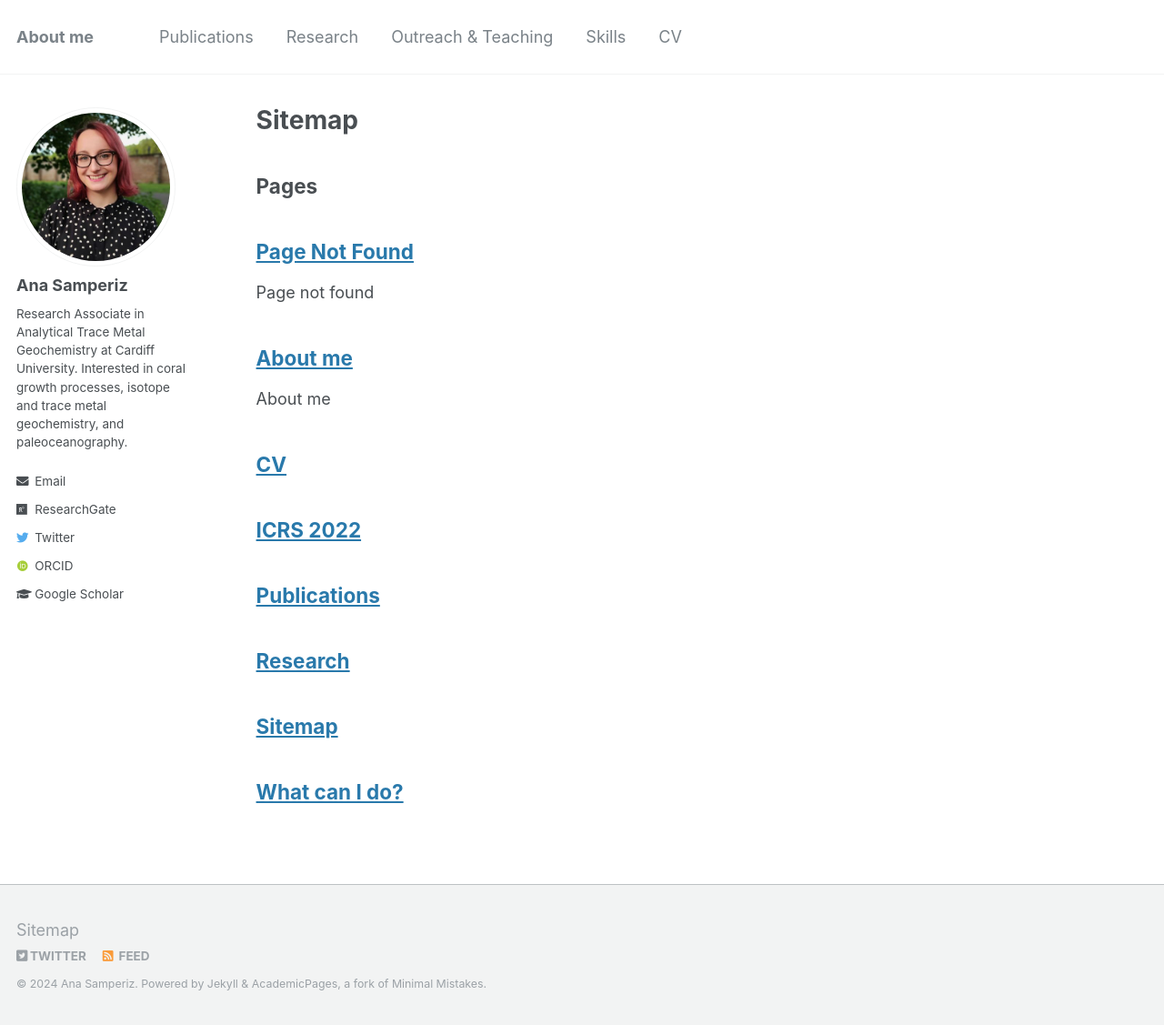
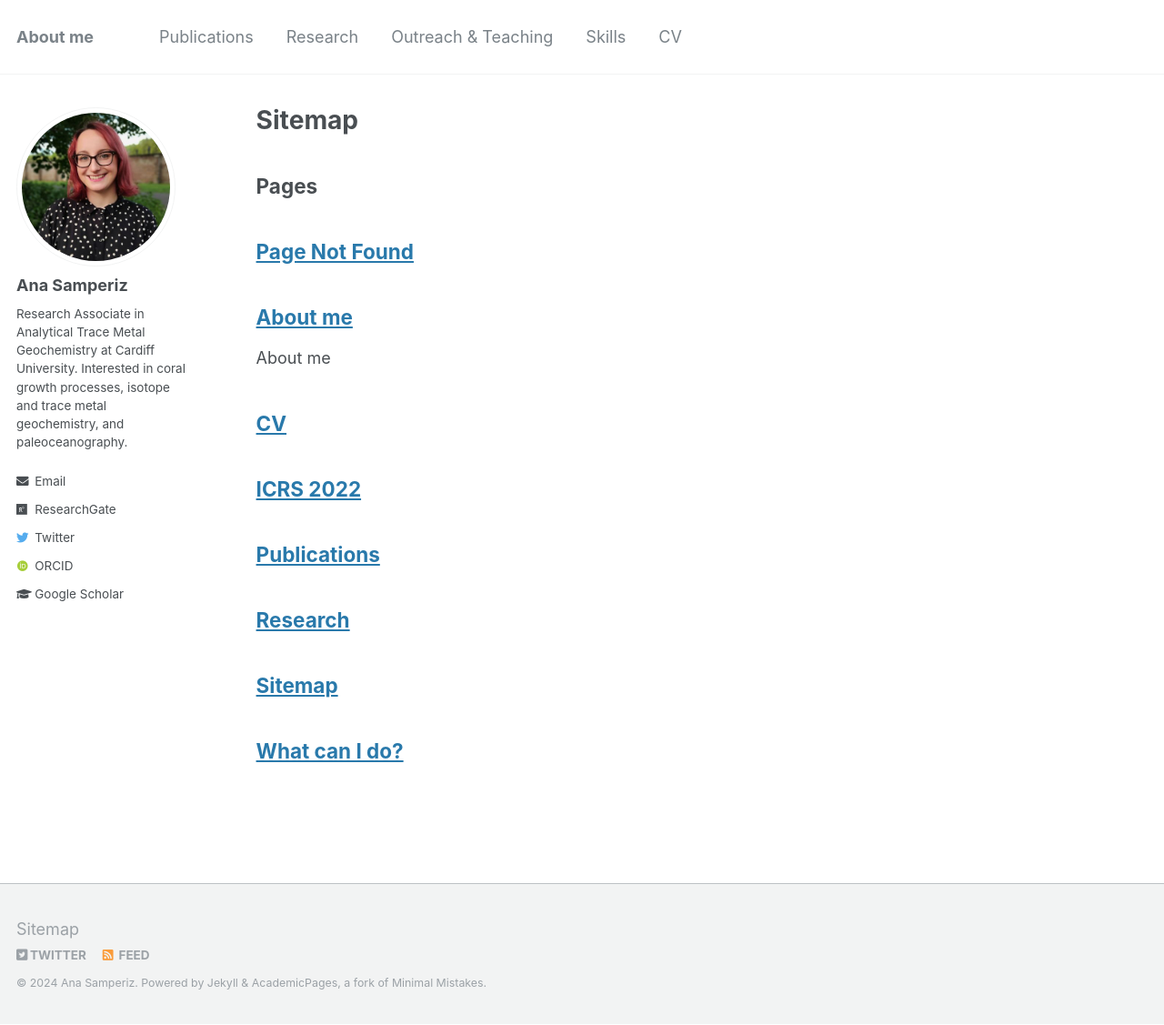
Before and after one commit to anasamperiz/anasamperiz.github.io, a Jekyll site: the page built from _pages/sitemap.md, in a window 1280 px wide and 1127 px high. Shown: the whole window at 91% size. Built offline with Jekyll 4.4.1, drawn with Linux system fonts in a browser that asks for light colours; some web fonts are replaced.

Commit message:
Update 404.md

```diff
--- a/_pages/404.md
+++ b/_pages/404.md
@@ -1,6 +1,6 @@
 ---
 title: "Page Not Found"
-excerpt: "Page not found"
+excerpt:
 sitemap: false
 permalink: /404.html
 ---
```
